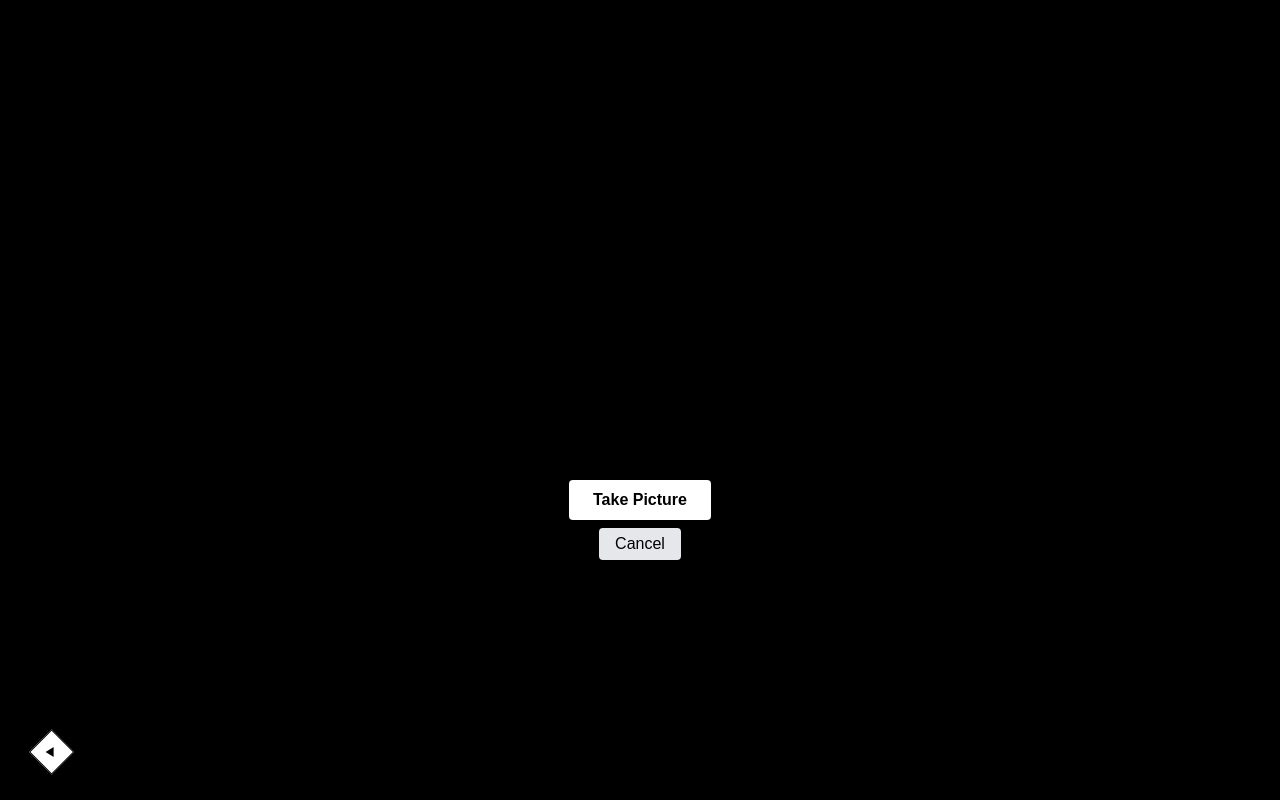
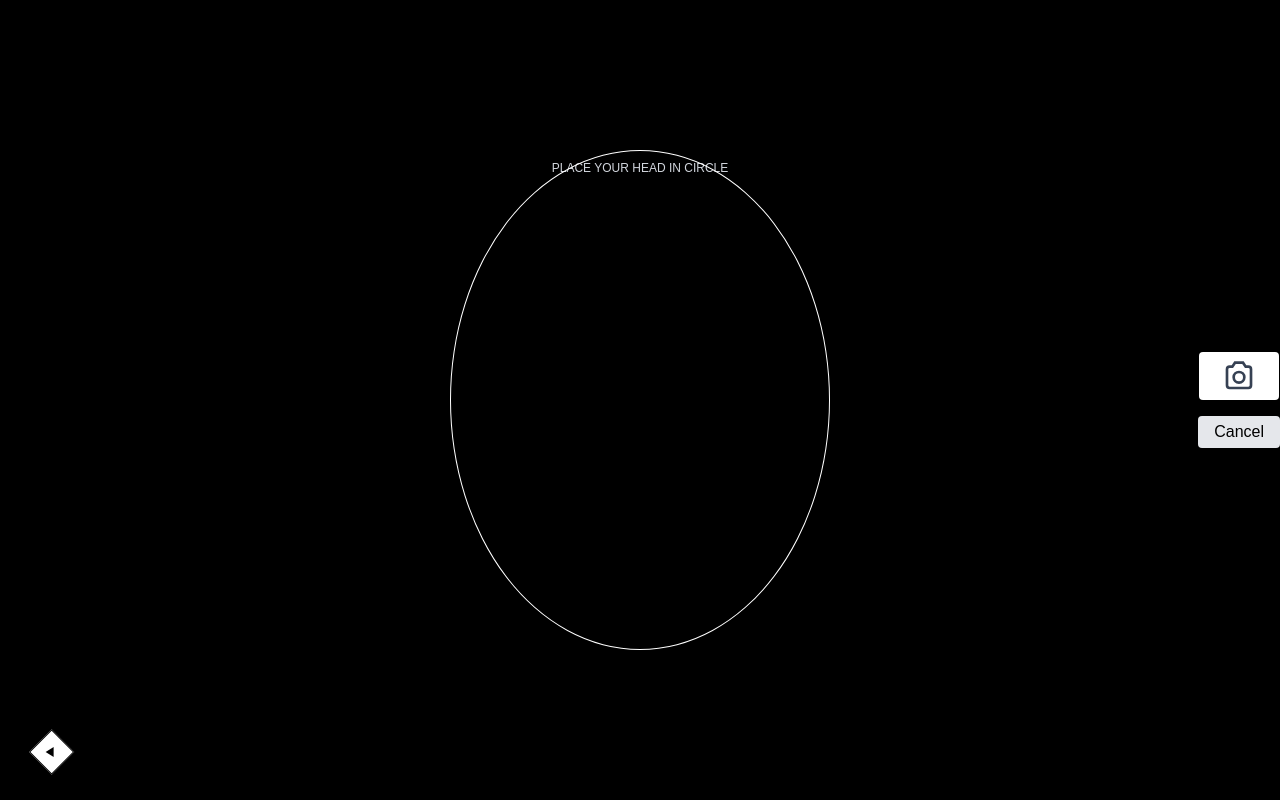
Before and after one commit to kevinzhxng/Skinstric-AI, a Next.js app: page /testing in a window 1280 px wide. Both pictures are taken after a click on the button 352 px from the left and 400 px from the top of the page. Built offline with nearby package versions, Linux system fonts and the light colour scheme; no server answers.

Commit message:
camera feature progress

```diff
--- a/app/testing/page.js
+++ b/app/testing/page.js
@@ -166,20 +166,71 @@ export default function TestingPage() {
             <div className="fixed inset-0 bg-black flex flex-col items-center justify-center z-50">
               <video
                 ref={videoRef}
-                className="w-full max-w-md rounded"
+                className="w-full h-full object-cover"
                 autoPlay
                 playsInline
+                style={{ position: "absolute", top: 0, left: 0 }}
               />
+
+              <div
+                className="absolute left-1/2 top-1/2 z-20"
+                style={{
+                  transform: "translate(-50%, -50%)",
+                  width: "380px",
+                  height: "500px",
+                  border: "1px solid white",
+                  borderRadius: "50%",
+                  boxSizing: "border-box",
+                  pointerEvents: "none",
+                }}
+              />
+              <div className="absolute text-gray-300 top-40 text-xs">
+                PLACE YOUR HEAD IN CIRCLE
+              </div>
+              <div className="absolute right-0 flex flex-col items-center z-10">
                 <canvas ref={canvasRef} style={{ display: "none" }} />
+
                 <button
-                className="mt-4 px-6 py-2 bg-white rounded shadow font-bold"
+                  className="mb-4 px-6 py-2 bg-white rounded shadow font-bold"
                   onClick={handleCapture}
                   disabled={loading}
                 >
-                {loading ? "Analyzing..." : "Take Picture"}
+                  {loading ? (
+                    <svg
+                      className="animate-spin w-8 h-8 text-gray-500"
+                      fill="none"
+                      viewBox="0 0 24 24"
+                    >
+                      <circle
+                        className="opacity-25"
+                        cx="12"
+                        cy="12"
+                        r="10"
+                        stroke="currentColor"
+                        strokeWidth="4"
+                      ></circle>
+                      <path
+                        className="opacity-75"
+                        fill="currentColor"
+                        d="M4 12a8 8 0 018-8v8z"
+                      ></path>
+                    </svg>
+                  ) : (
+                    // Camera icon SVG
+                    <svg
+                      className="w-8 h-8 text-gray-700"
+                      fill="none"
+                      stroke="currentColor"
+                      strokeWidth="2"
+                      viewBox="0 0 24 24"
+                    >
+                      <path d="M21 19a2 2 0 0 1-2 2H5a2 2 0 0 1-2-2V7a2 2 0 0 1 2-2h2l2-3h6l2 3h2a2 2 0 0 1 2 2z" />
+                      <circle cx="12" cy="13" r="4" />
+                    </svg>
+                  )}
                 </button>
                 <button
-                className="mt-2 px-4 py-1 bg-gray-200 rounded"
+                  className="px-4 py-1 bg-gray-200 rounded"
                   onClick={() => {
                     if (videoRef.current && videoRef.current.srcObject) {
                       videoRef.current.srcObject
@@ -191,6 +242,7 @@ export default function TestingPage() {
                 >
                   Cancel
                 </button>
+              </div>
             </div>
           ) : (
             <div className="relative flex flex-col items-center">
@@ -345,7 +397,7 @@ export default function TestingPage() {
         </div>
       </div>
       <div className="fixed bottom-8 left-18 transform -translate-x-1/2 z-50">
-        <BackButton no />
+        <BackButton />
       </div>
     </div>
   );
```
Lines whose indentation alone changed are shown as unchanged.
